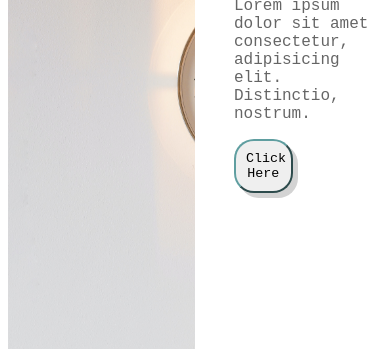
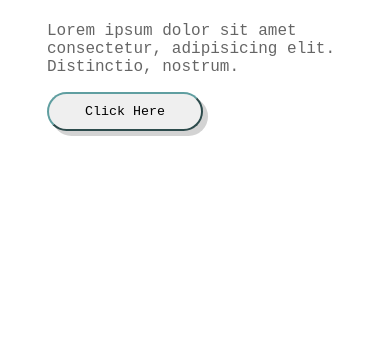
Before and after one commit to mkisecok/Coming-Soon-Page, a website built with webpack: page src/index.html in a window 390 px wide. Shown: the part 275-624 px from the top of the page. Built offline with nearby package versions, Linux system fonts and the light colour scheme.

Commit message:
Add media query

```diff
--- a/src/index.html
+++ b/src/index.html
@@ -19,7 +19,7 @@
       <div id="right-container">
         <h1>COMING SOON</h1>
         <p>Lorem ipsum dolor sit amet consectetur, adipisicing elit. Distinctio, nostrum.</p>
-        <button id="button"> Click Here</button>
+        <button id="button"> <a href="#left-container">Click Here</a> </button>
         <div id="ikons">
           <a href="#"> <i class="fab fa-facebook"></i></i></a>
            <a href="#"><i class="fas fa-globe"></i></i></a>
--- a/src/scripts/index.js
+++ b/src/scripts/index.js
@@ -19,5 +19,5 @@ button.addEventListener('click', e=>
     document.querySelector('#minuts').innerHTML =`${ 60 - minute } minutes`;
     document.querySelector('#seconds').innerHTML =`${ 60 - second } seconds`;
 
-
+    //
 })
--- a/src/styles/main.scss
+++ b/src/styles/main.scss
@@ -1,16 +1,22 @@
-// This is where your styles can go, import any other scss or css files here or write your own style directly below
+
+ /* This is where your styles can go, import any other scss or css files here or write your own style directly below*/
 
 body,
 body * {
   box-sizing: border-box;
   font-family: 'Courier New', Courier, monospace;
  .container{
-   display: flex;
-   justify-content: space-between;
-	align-items: stretch;
+  display: flex;
+  justify-content: space-between;
+  flex-direction: column-reverse;
+
+
+  @media(min-width:480px) {
+    flex-direction: row;
+  }
 
    #left-container{
-     width: 50%;
+     width: 100%;
      height: 100vh;
      padding-left: 10vw;
      background-image:url('../images/pexels-ann-nekr-5799379.jpg') ;
@@ -21,10 +27,14 @@ body * {
      justify-content: center;
 
      font-size: 32px;
+     @media(min-width:480px) {
+
+      width: 50%;
+    }
 
    }
    #right-container{
-     width: 50%;
+     width: 100%;
      height: 100vh;
      display: flex;
      flex-direction: column;
@@ -35,22 +45,27 @@ body * {
        opacity: 0.6;
      }
      button{
-       width: 15vw;
+       width: 40vw;
        padding: 10px;
        border-radius: 20px;
        box-shadow: 5px 5px lightgrey;
+       &:hover{
+        color:white;
+        cursor: pointer;
+        background-color: cadetblue;
+        }
+
+       a{
+      color: black;
+      text-decoration: none;
+      }
        border-color:cadetblue ;
 
-      &:hover{
-        color:white;
-        background-color: cadetblue;
-        cursor: pointer;
-      }
 
      }
      #ikons{
        display: flex;
-       justify-content: start;
+       justify-content: center;
        align-items: flex-end;
        height:30%;
        top: 10px;
@@ -66,8 +81,19 @@ body * {
      }
 
     }
+    @media(min-width:480px) {
 
-   }
+      width: 50%;
+      #ikons{
+        justify-content: flex-start;
+      }
+      button{
+        width: 15vw;
+      }
+
+    }
+
 
  }
 }
+}
```
